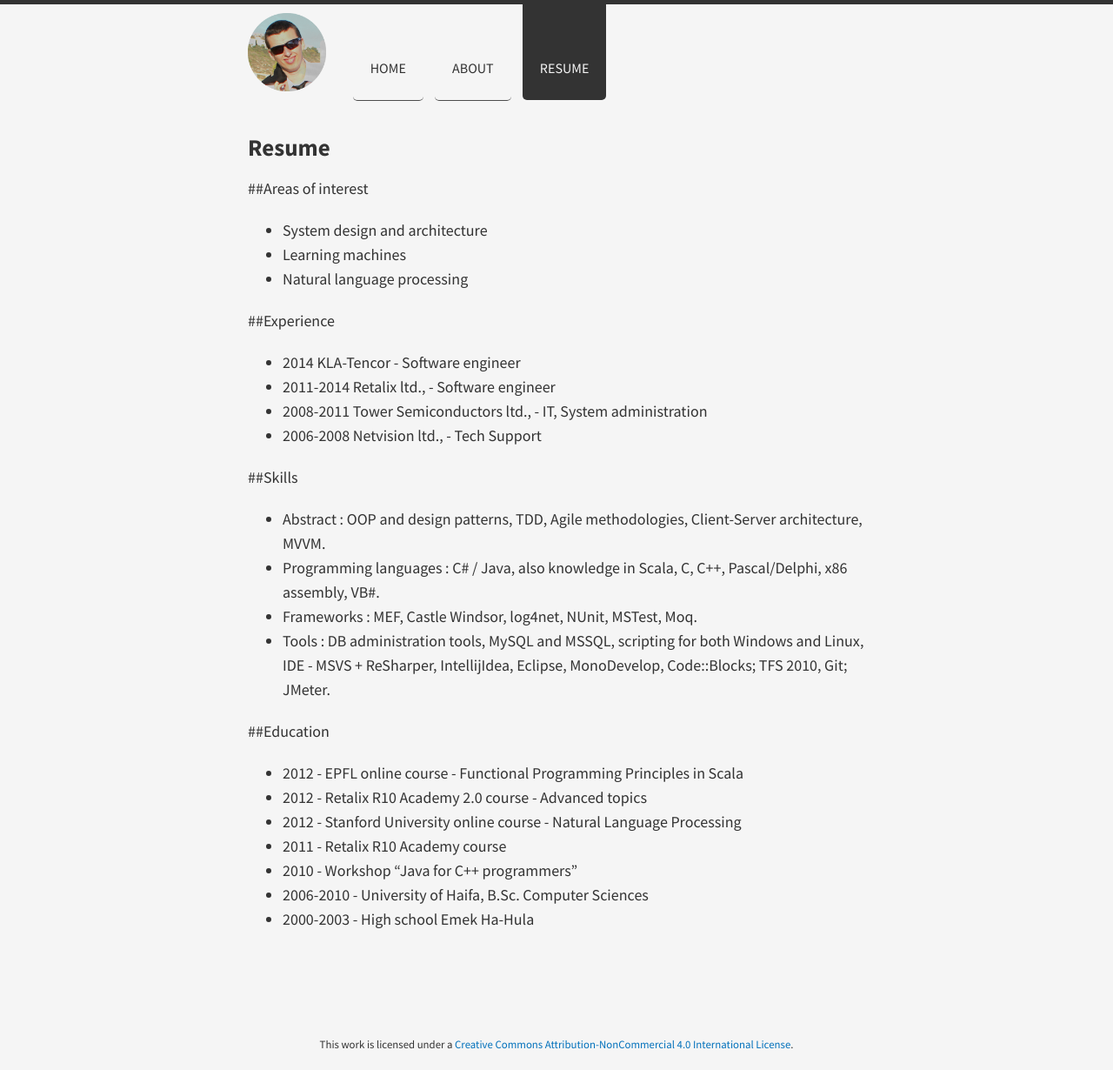
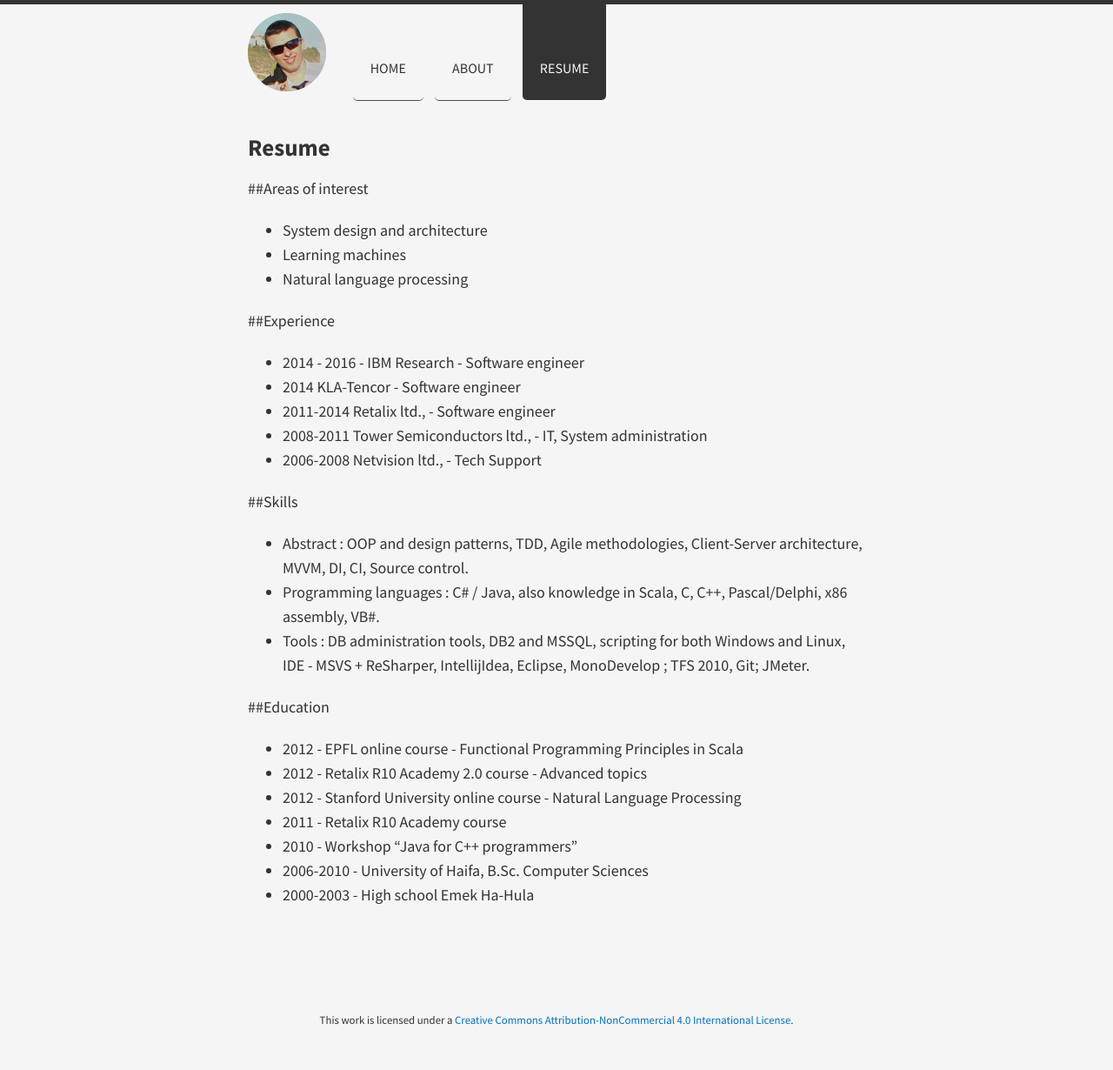
Before and after one commit to sheix/sheix.github.io, a Jekyll site: the page built from resume/index.md, in a window 1280 px wide. Shown: the whole page at 87% size. Built offline with Jekyll 4.4.1, drawn with Linux system fonts in a browser that asks for light colours; nearby versions of some CDN libraries; after the commit the page ends 1202 px from its top, so only the background shows below that.

Commit message:
Update index.md

```diff
--- a/resume/index.md
+++ b/resume/index.md
@@ -9,16 +9,16 @@ title: Resume
 * Natural language processing
 
 ##Experience
+* 2014 - 2016 - IBM Research - Software engineer
 * 2014 KLA-Tencor - Software engineer
 * 2011-2014 Retalix ltd., - Software engineer
 * 2008-2011 Tower Semiconductors ltd., - IT, System administration
 * 2006-2008 Netvision ltd., - Tech Support
 
 ##Skills
-* Abstract : OOP and design patterns, TDD, Agile methodologies, Client-Server architecture, MVVM.
+* Abstract : OOP and design patterns, TDD, Agile methodologies, Client-Server architecture, MVVM, DI, CI, Source control.
 * Programming languages : C# / Java, also knowledge in Scala, C, C++, Pascal/Delphi, x86 assembly, VB#.
-* Frameworks : MEF, Castle Windsor, log4net, NUnit, MSTest, Moq.
-* Tools : DB administration tools, MySQL and MSSQL, scripting for both Windows and Linux, IDE - MSVS + ReSharper,  IntellijIdea, Eclipse, MonoDevelop, Code::Blocks; TFS 2010, Git; JMeter.
+* Tools : DB administration tools, DB2 and MSSQL, scripting for both Windows and Linux, IDE - MSVS + ReSharper, IntellijIdea, Eclipse, MonoDevelop ; TFS 2010, Git; JMeter.
 
 ##Education
 * 2012 - EPFL online course - Functional Programming Principles in Scala
```
